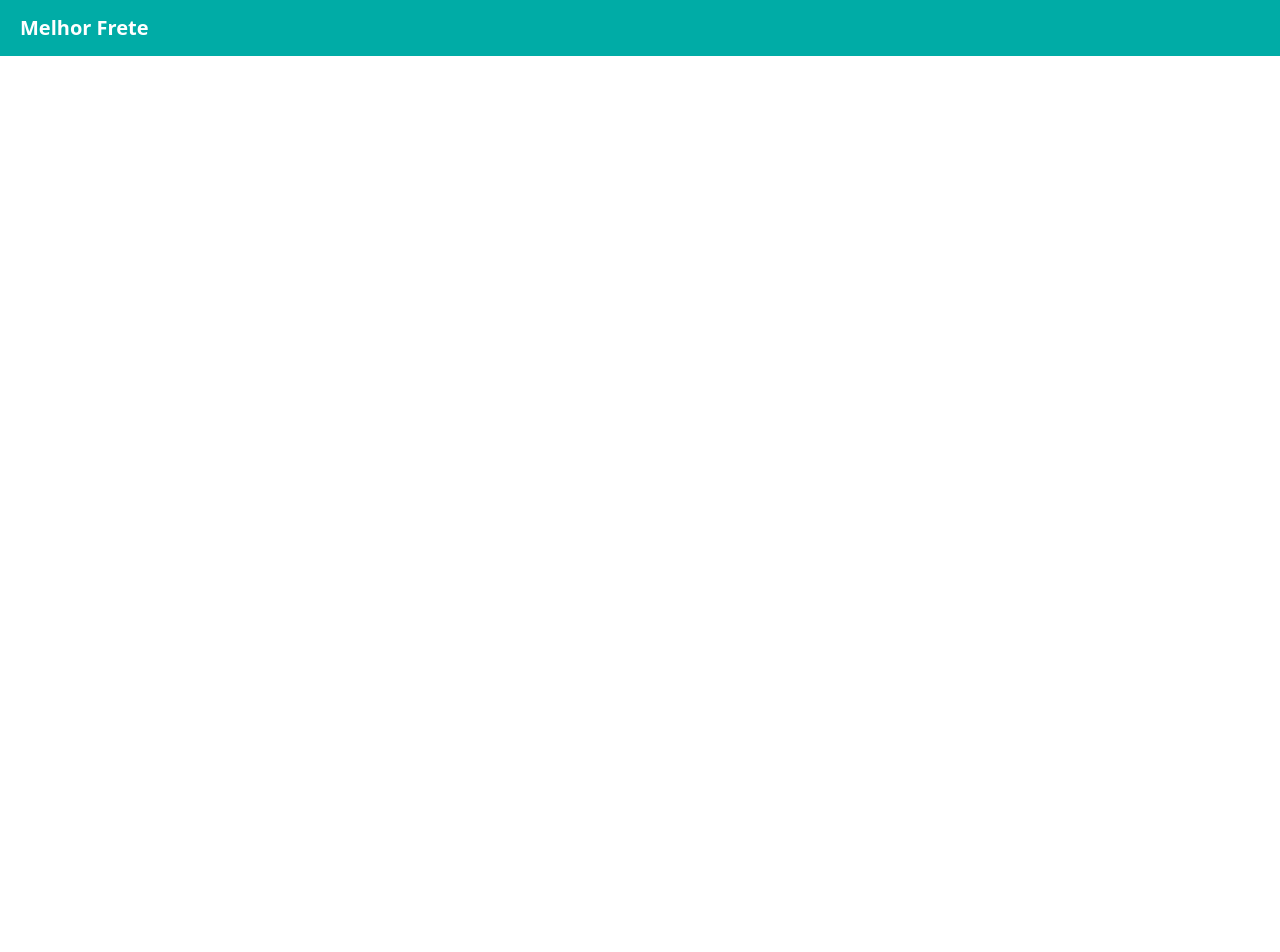
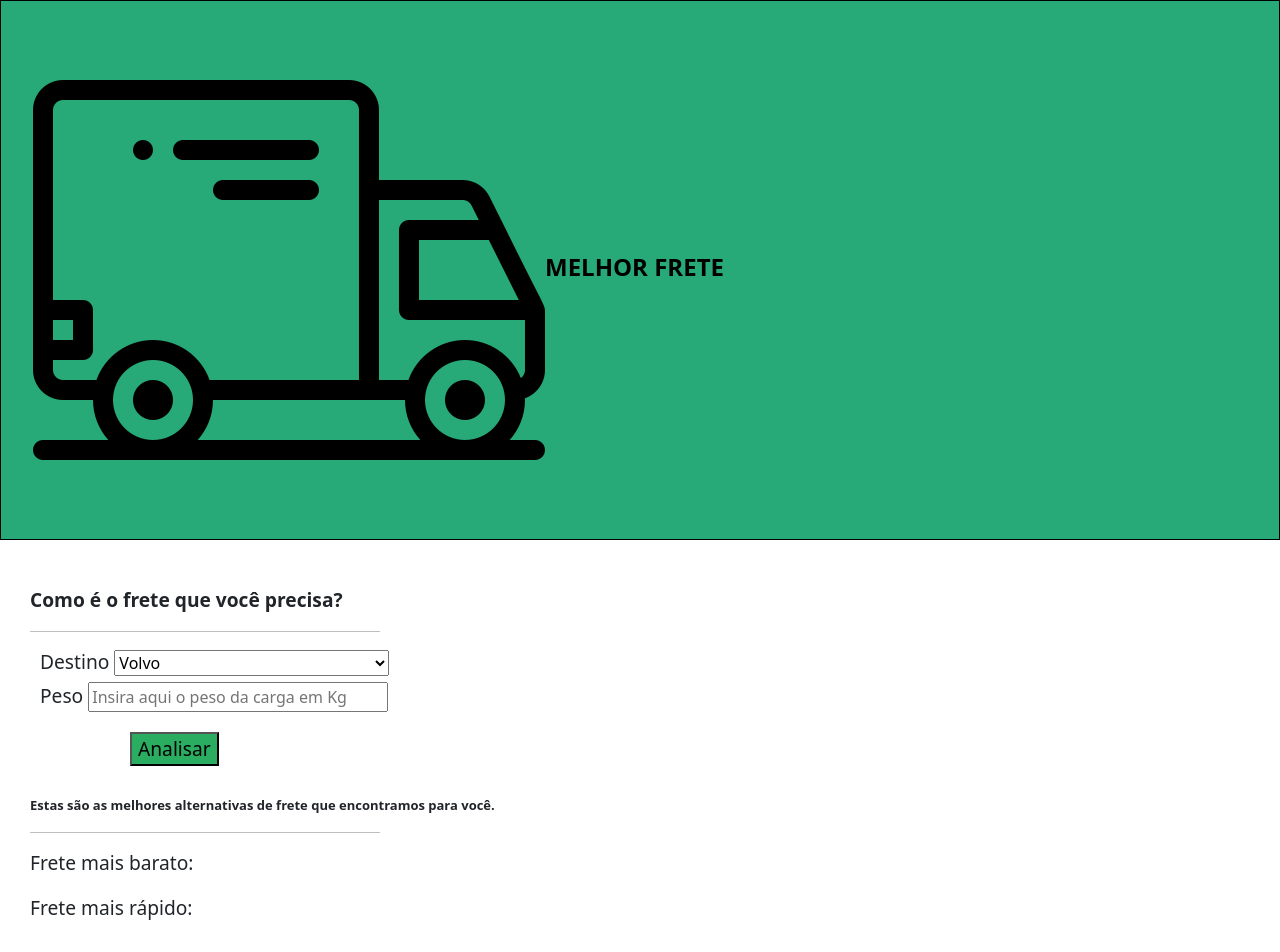
Before and after one commit to AddisonAV/desafio_coordene, a Vue app in the folder code/: page / in a window 1280 px wide. Shown: the top 952 px of the page. Before the commit the page ends 800 px from the top, so only its background shows below. Built offline with nearby package versions, Linux system fonts and the light colour scheme.

Commit message:
Built front-end interface
Almost done.

```diff
--- a/code/package.json
+++ b/code/package.json
@@ -1,5 +1,5 @@
 {
-  "name": "chanllange",
+  "name": "challenge",
   "version": "0.1.0",
   "private": true,
   "scripts": {
--- a/code/src/components/BestTransport.vue
+++ b/code/src/components/BestTransport.vue
@@ -1,10 +1,54 @@
 <template>
   <div class="title">
+    <ul>
     <b-navbar toggleable="lg" type="dark" variant="info">
-      <b-navbar-brand class="ml-2">
-        <b>{{ appName }}</b>
-      </b-navbar-brand>
+        <b-navbar-brand class="ml-2">
+          <img src = "src/assets/logo.png" />
+          <b style="color:black">{{ appName }}</b>
+        </b-navbar-brand>
     </b-navbar>
+    </ul>
+
+    <main>
+      <b> Como é o frete que você precisa?</b>
+
+      <hr style="width:350px;color:black" >
+
+      <div class="destino">
+        Destino
+
+          <select name="cars" id="cars" style="width: 275px; font-size: medium;" >
+            <option value="volvo">Volvo</option>
+            <option value="saab">Saab</option>
+            <option value="mercedes">Mercedes</option>
+            <option value="audi">Audi</option>
+          </select>
+      </div>
+
+      <div class="peso">
+        Peso
+
+        <input type="number" placeholder="Insira aqui o peso da carga em Kg" style="width: 300px; font-size: medium;">
+      </div>
+
+      <div class="body-button">
+        <button v-on:click="buttonAnalise" style="background-color: #2aad61 !important;">Analisar</button>
+      </div>
+
+      <div class="body-results">
+        <b>Estas são as melhores alternativas de frete que encontramos para você.</b>
+
+        <hr style="width:350px;color:black" >
+      </div>
+
+      <div class="reply-cheap">
+        <p>Frete mais barato: <b>{{ cheaper }}</b></p>
+      </div>
+
+      <div class="reply-fast">
+        <p>Frete mais rápido: <b>{{ fastest }}</b></p>
+      </div>
+    </main>
   </div>
 
 </template>
@@ -22,31 +66,75 @@ export default {
   },
   data() {
     const appName = ''
+    const cheaper = ''
+    const fastest = ''
 
     return {
       appName,
+      cheaper,
+      fastest
     }
   },
   created() {
     // Implemente aqui o GET dos dados da API REST
     // para que isso ocorra na inicialização da pagina
-    this.appName = 'Melhor Frete'
+
+    this.appName = 'MELHOR FRETE'
+    this.cheaper = ''
+    this.fastest = ''
   },
   methods: {
     // Implemente aqui os metodos utilizados na pagina
     methodFoo() {
       console.log(this.appName)
     },
+    buttonAnalise(){
+      this.cheaper = ''
+      this.fastest = ''
+    }
   },
 }
 </script>
 
 <style scoped>
 .title .navbar {
-  background-color: #00aca6 !important;
+  background-color: #28aa78 !important;
+  left: 0px;
 }
 
 .title .navbar-brand {
-  margin-left: 20px;
+  font-size: x-large;
 }
+
+main{
+  padding: 30px;
+  font-size: larger;
+}
+
+ul {
+  border: 1px solid black;
+  background-color: #28aa78 !important;
+
+}
+
+.destino{
+  margin-left: 10px;
+}
+
+.peso{
+  margin-top: 5px;
+  margin-left: 10px;
+}
+
+.body-button{
+  margin-left: 100px;
+  margin-top: 20px;
+}
+
+.body-results{
+  margin-top: 30px;
+  font-size: small;
+}
+
+
 </style>
```
Also changed, not shown: 1 other file (tests, documents, lock files or other folders).
